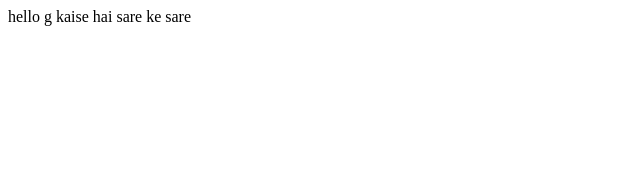
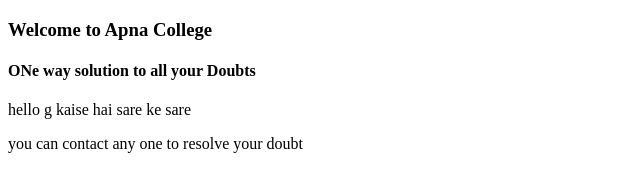
Before and after one commit to aryansray0987/javascript-hindi, a plain HTML site: page index.html in a window 1280 px wide. Shown: the whole page, without its empty margins (0-640 px from the left). Drawn offline with Linux system fonts and the light colour scheme.

Commit message:
newchane

```diff
--- a/index.html
+++ b/index.html
@@ -6,6 +6,11 @@
     <title>Document</title>
 </head>
 <body>
+    <h3>Welcome to Apna College</h3>
+    <h4>ONe way solution to all your Doubts</h4>
     <p1>hello g kaise hai sare ke sare </p1>
+    <div>
+        <p>you can contact any one to resolve your doubt</p>
+    </div>
 </body>
 </html>
```
